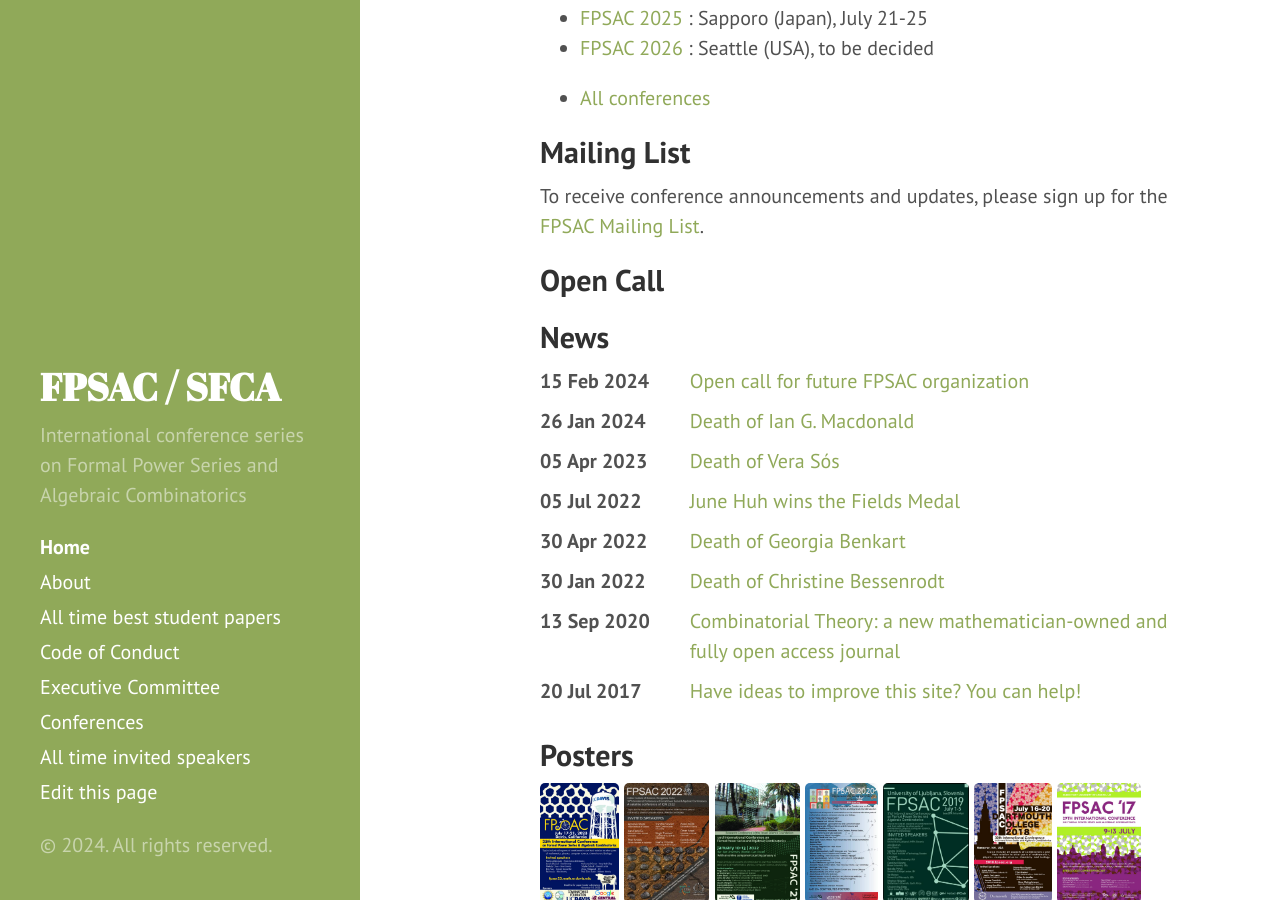
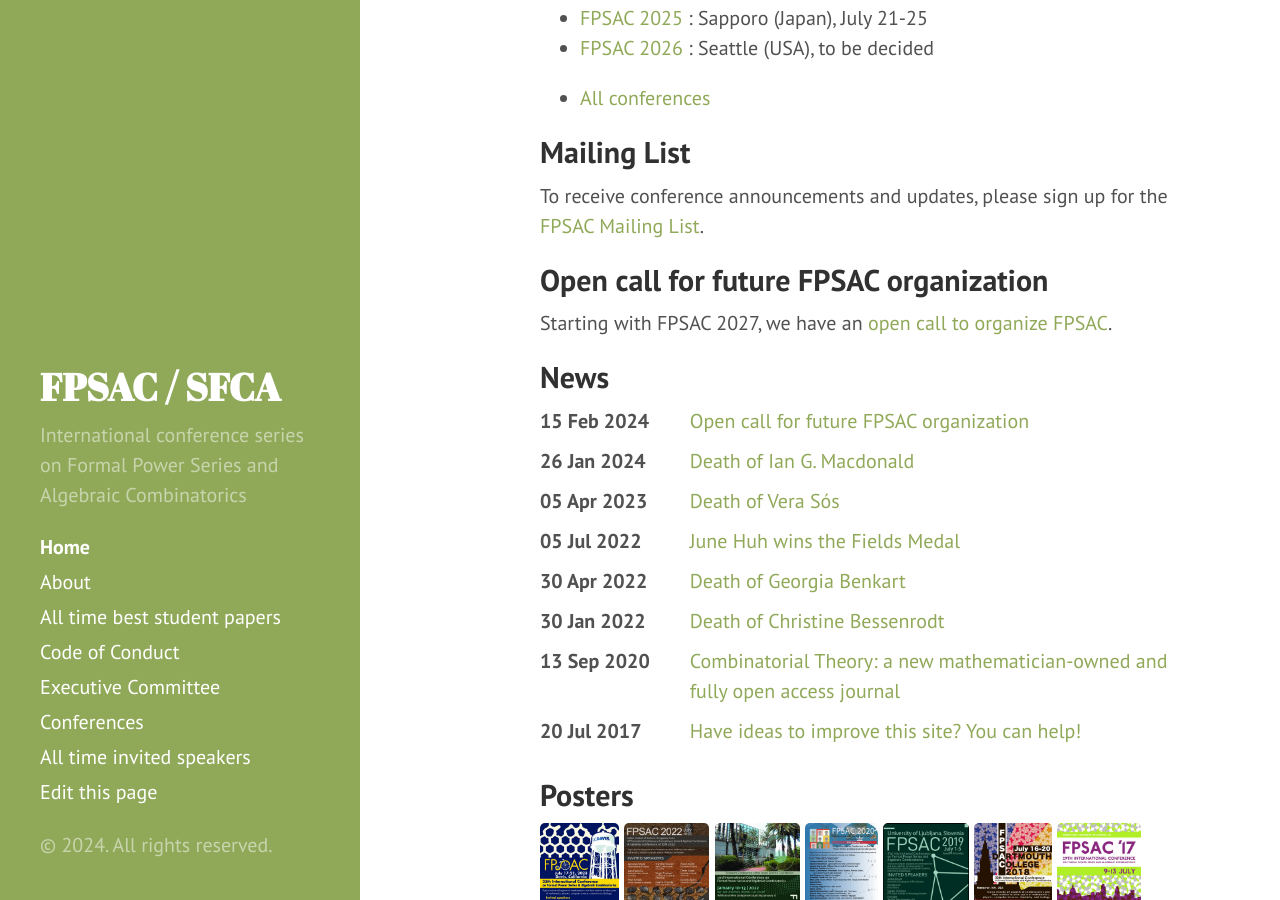
Before and after one commit to FPSAC/FPSAC.github.io, a Jekyll site: the page built from index.md, in a window 1280 px wide and 900 px high, scrolled down 351 px. Built offline with Jekyll 4.4.1, drawn with Linux system fonts in a browser that asks for light colours.

Commit message:
open call on front page

```diff
--- a/index.md
+++ b/index.md
@@ -35,7 +35,9 @@ Algébrique), running since 1988. [Read more...](about)
 
 To receive conference announcements and updates, please sign up for the [FPSAC Mailing List](https://lists.ruhr-uni-bochum.de/mailman/listinfo/fpsac-announcements).
 
-## Open Call
+## Open call for future FPSAC organization
+
+Starting with FPSAC 2027, we have an [open call to organize FPSAC](2024/02/15/opencallvenue).
 
 ## News
 
```
